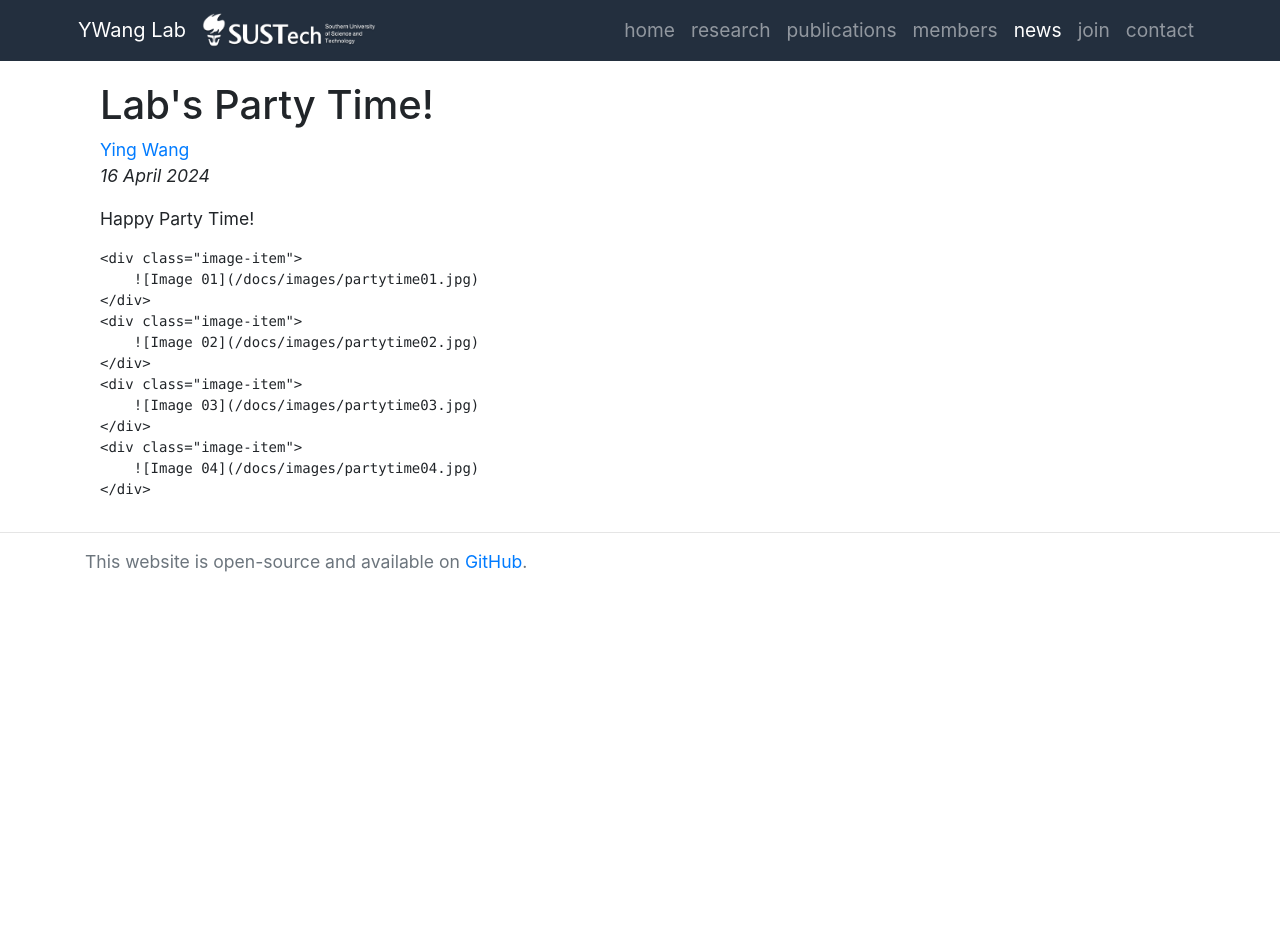
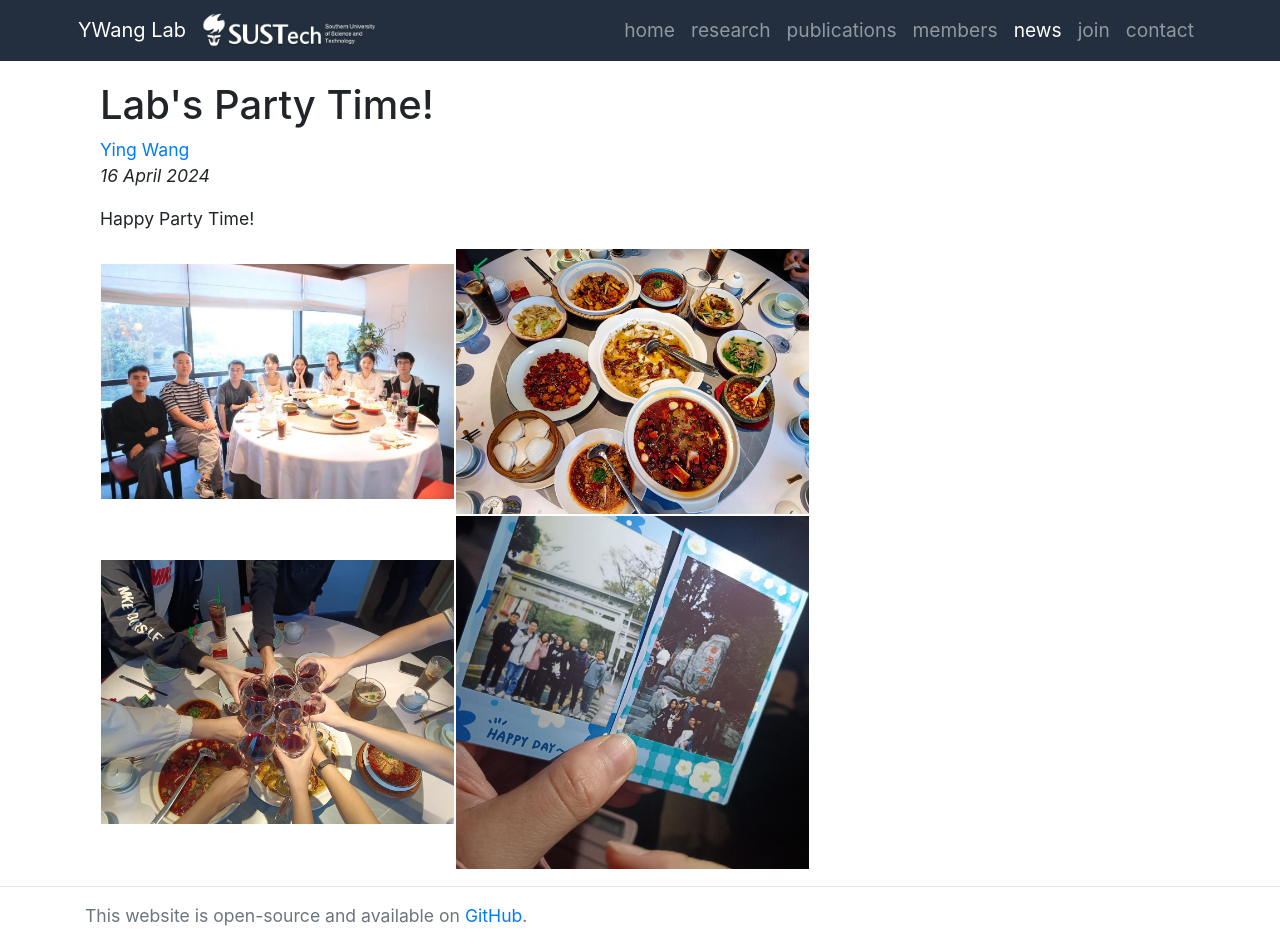
Before and after one commit to ywang-lab/ywang-lab.github.io, a Jekyll site: the page built from _posts/2024-04-16-New-lab-website-online.md, in a window 1280 px wide and 945 px high. Built offline with Jekyll 4.4.1, drawn with Linux system fonts in a browser that asks for light colours.

Commit message:
Update 2024-04-16-New-lab-website-online.md

```diff
--- a/_posts/2024-04-16-New-lab-website-online.md
+++ b/_posts/2024-04-16-New-lab-website-online.md
@@ -6,31 +6,17 @@
 ---
 
 Happy Party Time!
-<div class="image-grid">
-    <div class="image-item">
-        ![Image 01](/docs/images/partytime01.jpg)
-    </div>
-    <div class="image-item">
-        ![Image 02](/docs/images/partytime02.jpg)
-    </div>
-    <div class="image-item">
-        ![Image 03](/docs/images/partytime03.jpg)
-    </div>
-    <div class="image-item">
-        ![Image 04](/docs/images/partytime04.jpg)
-    </div>
-</div>
 
-<style>
-    .image-grid {
-        display: grid;
-        grid-template-columns: repeat(2, 1fr);
-        gap: 10px;
-    }
-    .image-item {
-        text-align: center;
-    }
-</style>
+<table>
+  <tr>
+    <td><img src="/docs/images/partytime01.jpg" alt="image01" style="width:100%"></td>
+    <td><img src="/docs/images/partytime02.jpg" alt="image02" style="width:100%"></td>
+  </tr>
+  <tr>
+    <td><img src="/docs/images/partytime03.jpg" alt="image03" style="width:100%"></td>
+    <td><img src="/docs/images/partytime04.jpg" alt="image04" style="width:100%"></td>
+  </tr>
+</table>
 
 
 
```
